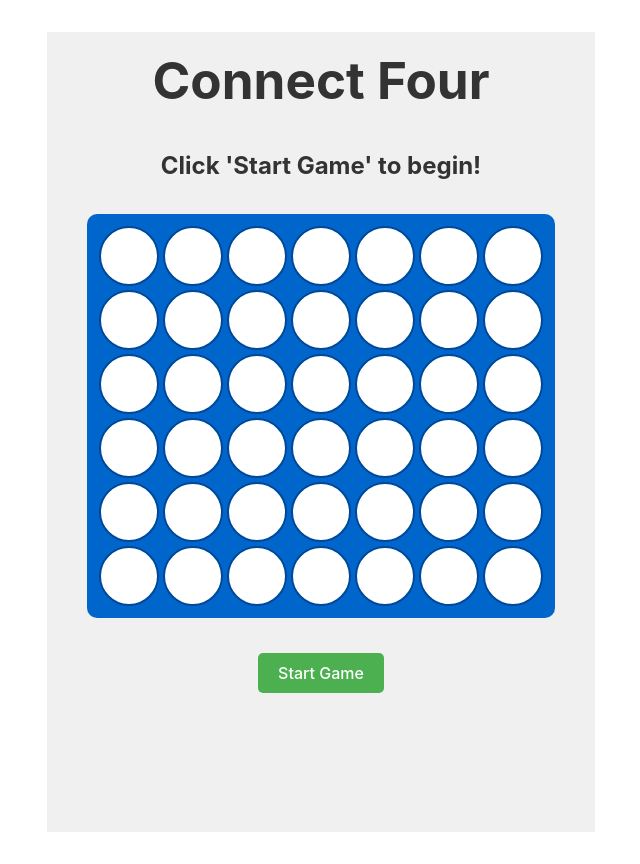
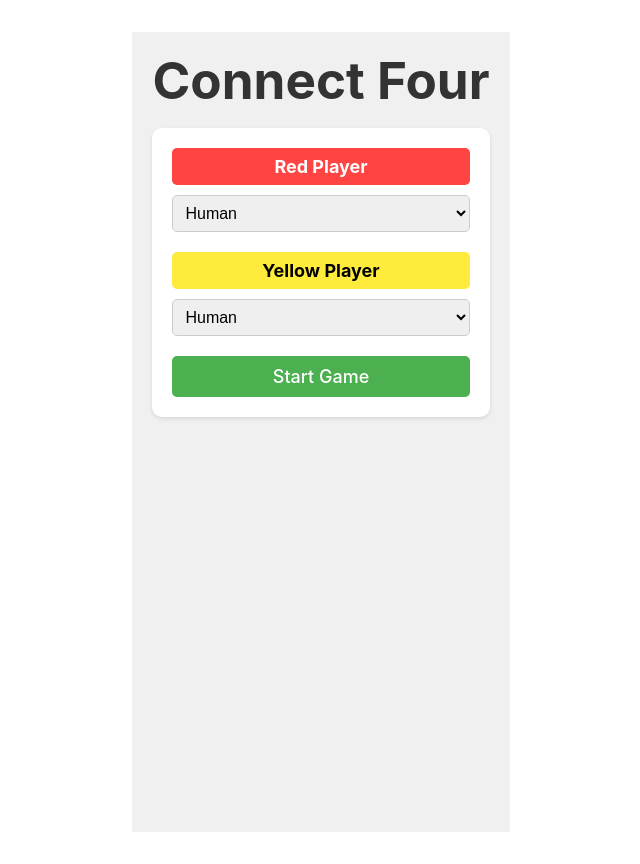
Before and after one commit to eithan/connect-four, a React (Vite) app in the folder web/: page / in a window 1280 px wide. Shown: the whole page, without its empty margins (319-959 px from the left). Built offline with nearby package versions, Linux system fonts and the light colour scheme.

Commit message:
Modifying the web app to allow player type selection

```diff
--- a/web/src/App.jsx
+++ b/web/src/App.jsx
@@ -1,12 +1,32 @@
-import React from 'react';
+import React, { useState } from 'react';
 import Board from './components/Board';
+import PlayerMenu from './components/PlayerMenu';
 import './App.css';
 
 function App() {
+  const [gameStarted, setGameStarted] = useState(false);
+  const [playerTypes, setPlayerTypes] = useState({ red: 'human', yellow: 'human' });
+
+  const handlePlayersSelected = (types) => {
+    setPlayerTypes(types);
+    setGameStarted(true);
+  };
+
+  const handleGameReset = () => {
+    setGameStarted(false);
+  };
+
   return (
     <div className="app">
       <h1>Connect Four</h1>
-      <Board />
+      {!gameStarted ? (
+        <PlayerMenu onPlayersSelected={handlePlayersSelected} />
+      ) : (
+        <Board
+          playerTypes={playerTypes}
+          onGameReset={handleGameReset}
+        />
+      )}
     </div>
   );
 }
--- a/web/src/components/Board.jsx
+++ b/web/src/components/Board.jsx
@@ -1,20 +1,23 @@
-import React, { useState } from 'react';
+import React, { useState, useEffect } from 'react';
 import Cell from './Cell';
 import { ConnectFourGame } from '../game/connectFour.js';
 import './Board.css';
 
-function Board() {
+function Board({ playerTypes = { red: 'human', yellow: 'human' }, onGameReset = () => {} }) {
   const [game] = useState(new ConnectFourGame());
   const [board, setBoard] = useState(Array(6).fill().map(() => Array(7).fill(null)));
   const [currentPlayer, setCurrentPlayer] = useState(1);
-  const [gameStarted, setGameStarted] = useState(false);
   const [winner, setWinner] = useState(null);
   const [lastMove, setLastMove] = useState(null);
 
-  const handleClick = (row, col) => {
-    if (!gameStarted || winner) return;
+  const getRandomMove = () => {
+    const availableColumns = game.getAvailableColumns();
+    if (availableColumns.length === 0) return null;
+    return availableColumns[Math.floor(Math.random() * availableColumns.length)];
+  };
 
-    const move = game.makeMove(col);
+  const makeMove = (column) => {
+    const move = game.makeMove(column);
     if (move) {
       const newBoard = board.map(row => [...row]);
       newBoard[move.row][move.column] = currentPlayer;
@@ -26,30 +29,54 @@ function Board() {
       } else {
         setCurrentPlayer(currentPlayer === 1 ? 2 : 1);
       }
+      return true;
     }
+    return false;
   };
 
-  const startGame = () => {
-    setGameStarted(true);
+  const handleClick = (row, col) => {
+    if (winner) return;
+
+    const currentPlayerType = currentPlayer === 1 ? playerTypes.red : playerTypes.yellow;
+    if (currentPlayerType !== 'human') return;
+
+    makeMove(col);
   };
+
+  // Handle Minimax player moves
+  useEffect(() => {
+    if (winner) return;
+
+    const currentPlayerType = currentPlayer === 1 ? playerTypes.red : playerTypes.yellow;
+    if (currentPlayerType === 'minimax') {
+      const timer = setTimeout(() => {
+        const randomColumn = getRandomMove();
+        if (randomColumn !== null) {
+          makeMove(randomColumn);
+        }
+      }, 500); // Small delay to make it feel more natural
+
+      return () => clearTimeout(timer);
+    }
+  }, [currentPlayer, winner, playerTypes]);
 
   const resetGame = () => {
     game.reset();
     setBoard(Array(6).fill().map(() => Array(7).fill(null)));
     setCurrentPlayer(1);
     setWinner(null);
-    setGameStarted(false);
     setLastMove(null);
+    onGameReset();
   };
 
   const renderStatus = () => {
-    if (!gameStarted) {
-      return "Click 'Start Game' to begin!";
-    }
     if (winner) {
       return `${winner === 1 ? 'Red' : 'Yellow'} wins!`;
     }
-    return `${currentPlayer === 1 ? "Red's" : "Yellow's"} turn`;
+    const currentPlayerType = currentPlayer === 1 ? playerTypes.red : playerTypes.yellow;
+    const playerName = currentPlayer === 1 ? 'Red' : 'Yellow';
+    const typeText = currentPlayerType === 'minimax' ? ' (Minimax)' : '';
+    return `${playerName}${typeText}'s turn`;
   };
 
   return (
@@ -72,11 +99,7 @@ function Board() {
         ))}
       </div>
       <div className="controls">
-        {!gameStarted ? (
-          <button onClick={startGame}>Start Game</button>
-        ) : (
-          <button onClick={resetGame}>Reset Game</button>
-        )}
+        <button onClick={resetGame}>Reset Game</button>
       </div>
     </div>
   );
--- a/web/src/components/PlayerMenu.jsx
+++ b/web/src/components/PlayerMenu.jsx
@@ -16,7 +16,7 @@ const PlayerMenu = ({ onPlayersSelected }) => {
           <span className="player-label red">Red Player</span>
           <select value={redType} onChange={(e) => setRedType(e.target.value)}>
             <option value="human">Human</option>
-            <option value="computer">Computer</option>
+            <option value="minimax">Minimax</option>
           </select>
         </label>
       </div>
@@ -25,7 +25,7 @@ const PlayerMenu = ({ onPlayersSelected }) => {
           <span className="player-label yellow">Yellow Player</span>
           <select value={yellowType} onChange={(e) => setYellowType(e.target.value)}>
             <option value="human">Human</option>
-            <option value="computer">Computer</option>
+            <option value="minimax">Minimax</option>
           </select>
         </label>
       </div>
--- a/web/src/game/connectFour.js
+++ b/web/src/game/connectFour.js
@@ -41,6 +41,17 @@ export class ConnectFourGame {
     return -1;
   }
 
+  // Make this method accessible for checking available moves
+  getAvailableColumns() {
+    const availableColumns = [];
+    for (let col = 0; col < 7; col++) {
+      if (this.findLowestEmptyRow(col) !== -1) {
+        availableColumns.push(col);
+      }
+    }
+    return availableColumns;
+  }
+
   checkWin(row, column) {
     const directions = [
       [0, 1],   // horizontal
```
Also changed, not shown: 1 other file (tests, documents, lock files or other folders).
